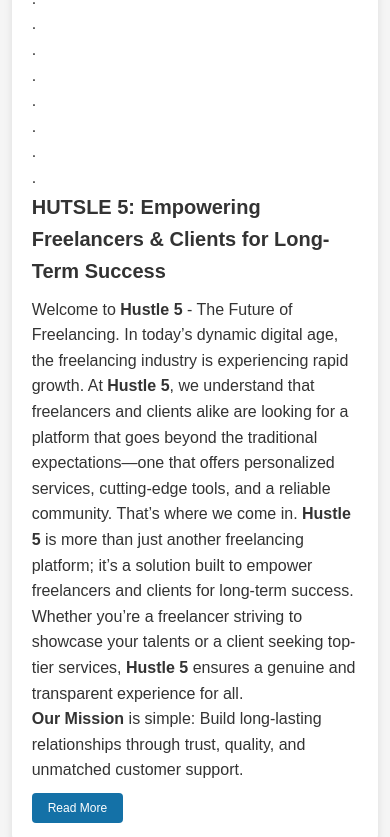
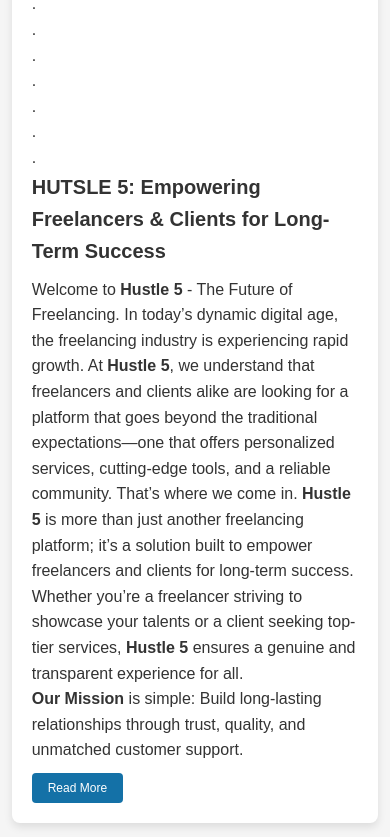
Before and after one commit to vofhvpo/freelancingkenya, a plain HTML site: page index.html in a window 390 px wide. Shown: the part 237-1074 px from the top of the page. Drawn offline with Linux system fonts and the light colour scheme.

Commit message:
Updated HTML code for responsiveness

```diff
--- a/index.html
+++ b/index.html
@@ -283,7 +283,9 @@ body {
     background-color: #fff;
     border-radius: 8px;
     box-shadow: 0 4px 8px rgba(0, 0, 0, 0.1);
-    margin-top: 20px;
+    align-items: center;  /* Center-aligns items vertically */
+    gap: 20px;            /* Creates space between the image and text */
+    padding: 10px;
 }
 
 .image-box img {
```
